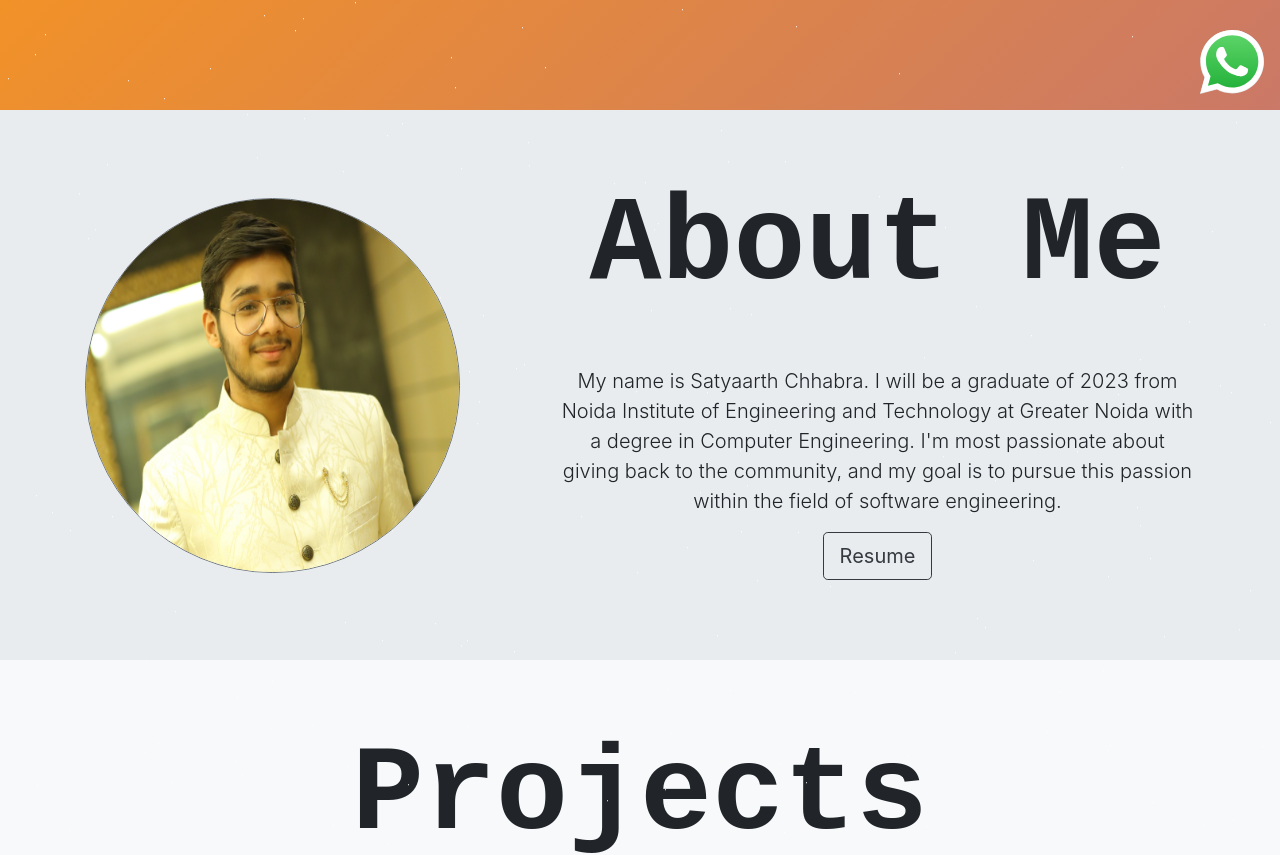
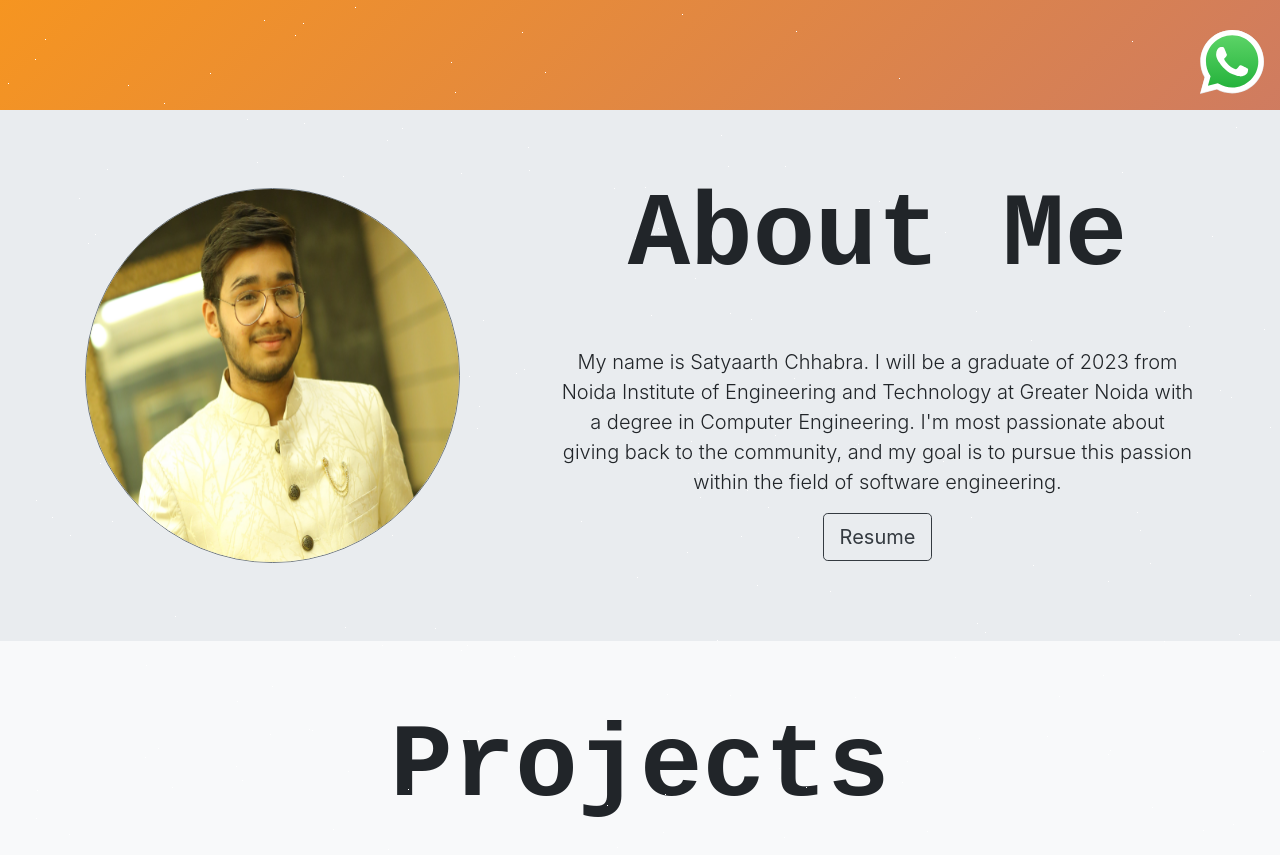
Before and after one commit to satyaarthchhabra/portfolio, a React (Create React App) app: page / in a window 1280 px wide. Shown: the part 690-1545 px from the top of the page. Built offline with nearby package versions, Linux system fonts and the light colour scheme; some icons are missing; a web font is replaced by a local one.

Commit message:
stylesheet edited

```diff
--- a/src/components/home/GetInTouch.jsx
+++ b/src/components/home/GetInTouch.jsx
@@ -1,3 +1,4 @@
+/* eslint-disable jsx-a11y/accessible-emoji */
 import{ init } from 'emailjs-com';
 import React, { useEffect, useState } from "react";
 import emailjs from 'emailjs-com';
@@ -57,7 +58,7 @@ const GetInTouch = () => {
               value={message} onChange={(e) => setMessage(e.target.value)} placeholder="Leave Your Message here 👨🏻‍💻 👩🏻‍💻 " />
           </Form.Group>
           <Form.Text className="text-muted pb-3">
-            We'll try to respond you as soon as possible.😇😇
+            We'll try to respond you as soon as possible.<span role="img"> 😇😇 </span>
     </Form.Text>
           <Button disabled={loading} variant="primary" type="submit" block>
             <Spinner
--- a/src/scss/_index.scss
+++ b/src/scss/_index.scss
@@ -61,7 +61,7 @@ code {
 .text-new-style {
   font-family: 'Xanh Mono', monospace;
   font-weight:900;
-  font-size:7.5rem;
+  font-size:6.5rem;
 }
 .text-new-style-navbar {
   font-family: 'Xanh Mono', monospace;
```
